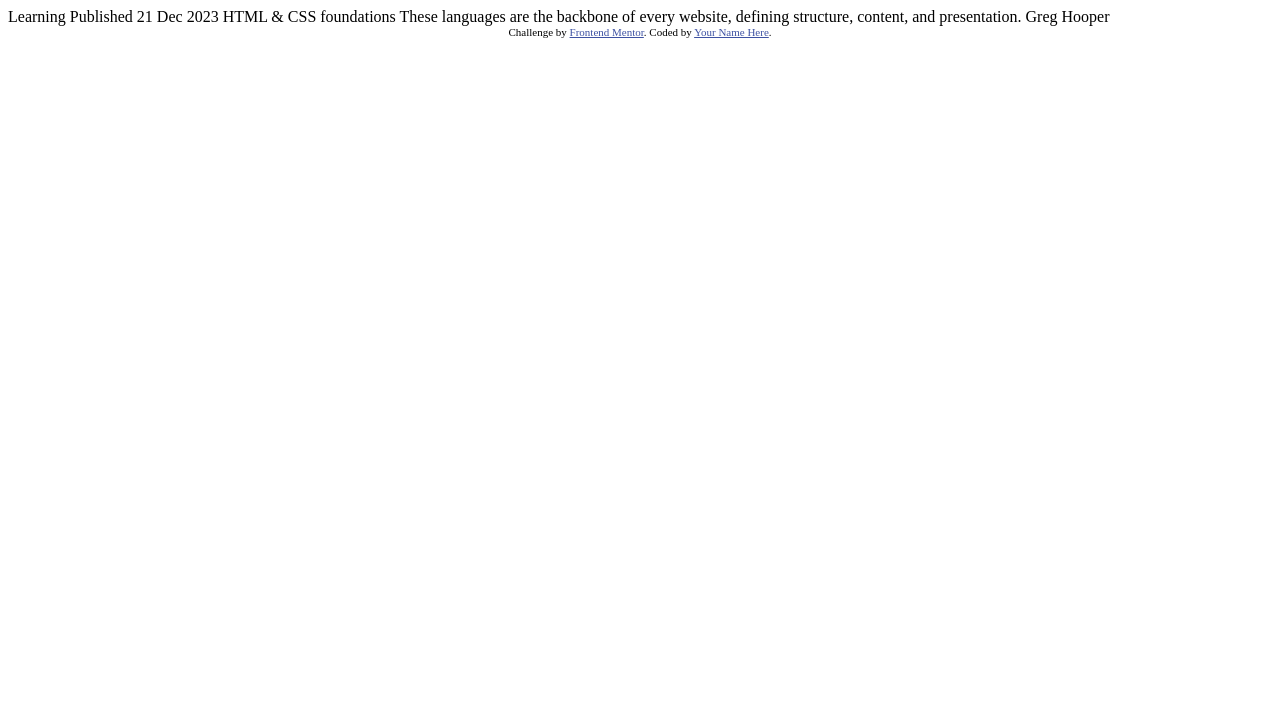
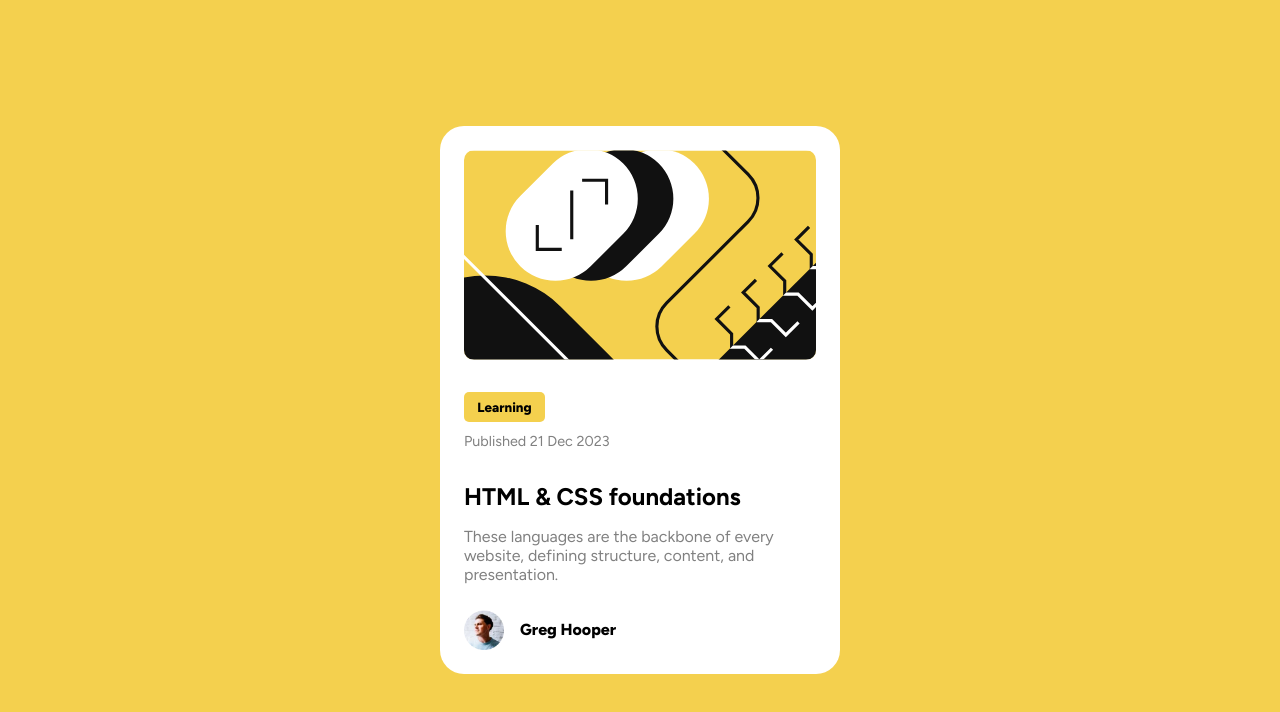
Before and after one commit to MPHDigital-RSA/blog-preview-card-main, a plain HTML site: page index.html in a window 1280 px wide. Drawn offline with Linux system fonts and the light colour scheme.

Commit message:
done coding with HTML and CSS

```diff
--- a/index.html
+++ b/index.html
@@ -1,34 +1,40 @@
 <!DOCTYPE html>
 <html lang="en">
+
 <head>
   <meta charset="UTF-8">
-  <meta name="viewport" content="width=device-width, initial-scale=1.0"> <!-- displays site properly based on user's device -->
+  <meta name="viewport" content="width=device-width, initial-scale=1.0">
+  <!-- displays site properly based on user's device -->
 
   <link rel="icon" type="image/png" sizes="32x32" href="./assets/images/favicon-32x32.png">
 
   <title>Frontend Mentor | Blog preview card</title>
 
-  <!-- Feel free to remove these styles or customise in your own stylesheet 👍 -->
-  <style>
-    .attribution { font-size: 11px; text-align: center; }
-    .attribution a { color: hsl(228, 45%, 44%); }
-  </style>
+  <link rel="stylesheet" href="style.css">
+
 </head>
+
 <body>
 
-  Learning
+  <div class="container">
+    <img src="/assets/images/illustration-article.svg" alt="" class="illustration">
 
-  Published 21 Dec 2023
+    <section class="btn-section">
+      <button>Learning</button>
+      <p class="date">Published 21 Dec 2023</p>
+    </section>
 
-  HTML & CSS foundations
+    <section class="text-content">
+      <h2>HTML & CSS foundations</h2>
+      <p>These languages are the backbone of every website, defining structure, content, and presentation.</p>
 
-  These languages are the backbone of every website, defining structure, content, and presentation.
+      <div class="author">
+        <img src="/assets/images/image-avatar.webp" alt="the author avatar">
+        <div class="name">Greg Hooper</div>
+      </div>
+    </section>
+  </div>
 
-  Greg Hooper
+</body>
 
-  <div class="attribution">
-    Challenge by <a href="https://www.frontendmentor.io?ref=challenge" target="_blank">Frontend Mentor</a>.
-    Coded by <a href="#">Your Name Here</a>.
-  </div>
-</body>
 </html>
--- /dev/null
+++ b/style.css
@@ -0,0 +1,97 @@
+@import url('https://fonts.googleapis.com/css2?family=Figtree:ital,wght@0,300..900;1,300..900&family=Montserrat:ital,wght@0,100..900;1,100..900&family=Poppins:ital,wght@0,100;0,200;0,300;0,400;0,500;0,600;0,700;0,800;0,900;1,100;1,200;1,300;1,400;1,500;1,600;1,700;1,800;1,900&family=Roboto:ital,wght@0,100;0,300;0,400;0,500;0,700;0,900;1,100;1,300;1,400;1,500;1,700;1,900&display=swap');
+
+:root {
+    /* colors */
+    --Yellow: hsl(47, 88%, 63%);
+    --White: hsl(0, 0%, 100%);
+    --Grey: hsl(0, 0%, 50%);
+    --Black: hsl(0, 0%, 7%);
+
+    /* view ports */
+    --mobile: 375px;
+    --desktop: 1440px;
+
+    /* font family, weight and size */
+    --ff: "Figtree", sans-serif;
+    --fs: 16px;
+    --fw-light: 500;
+    --fw-strong: 800;
+}
+
+* {
+    box-sizing: border-box;
+    margin: 0;
+    padding: 0;
+    font-family: var(--ff);
+}
+
+body {
+    height: 100vh;
+    background-color: var(--Yellow);
+    display: grid;
+    place-content: center;
+}
+
+.container {
+    padding-inline: 1.5em;
+    padding-block: 1.5em;
+    background: var(--White);
+    border-radius: 1.5em;
+    max-width: 400px;
+
+    display: flex;
+    flex-direction: column;
+    align-items: center;
+    justify-content: center;
+    gap: 2em;
+}
+
+.container .illustration {
+    border-radius: 10px;
+    object-fit: cover;
+    width: 100%;
+}
+
+.btn-section {
+    width: 100%;
+}
+
+.btn-section button {
+    background-color: var(--Yellow);
+    border: none;
+    padding: .5em 1em;
+    font-weight: var(--fw-strong);
+    border-radius: 5px;
+    margin-bottom: 10px;
+    cursor: pointer;
+}
+
+.btn-section p {
+    color: var(--Grey);
+    font-size: 0.9em;
+}
+
+.text-content {
+    display: flex;
+    flex-direction: column;
+    gap: 1em;
+}
+
+.text-content p {
+    color: var(--Grey);
+}
+
+.author {
+    display: flex;
+    align-items: center;
+    gap: 1em;
+    margin-top: 10px;
+}
+
+.author img {
+    width: 40px;
+}
+
+.name {
+    font-weight: var(--fw-strong);
+}
```
